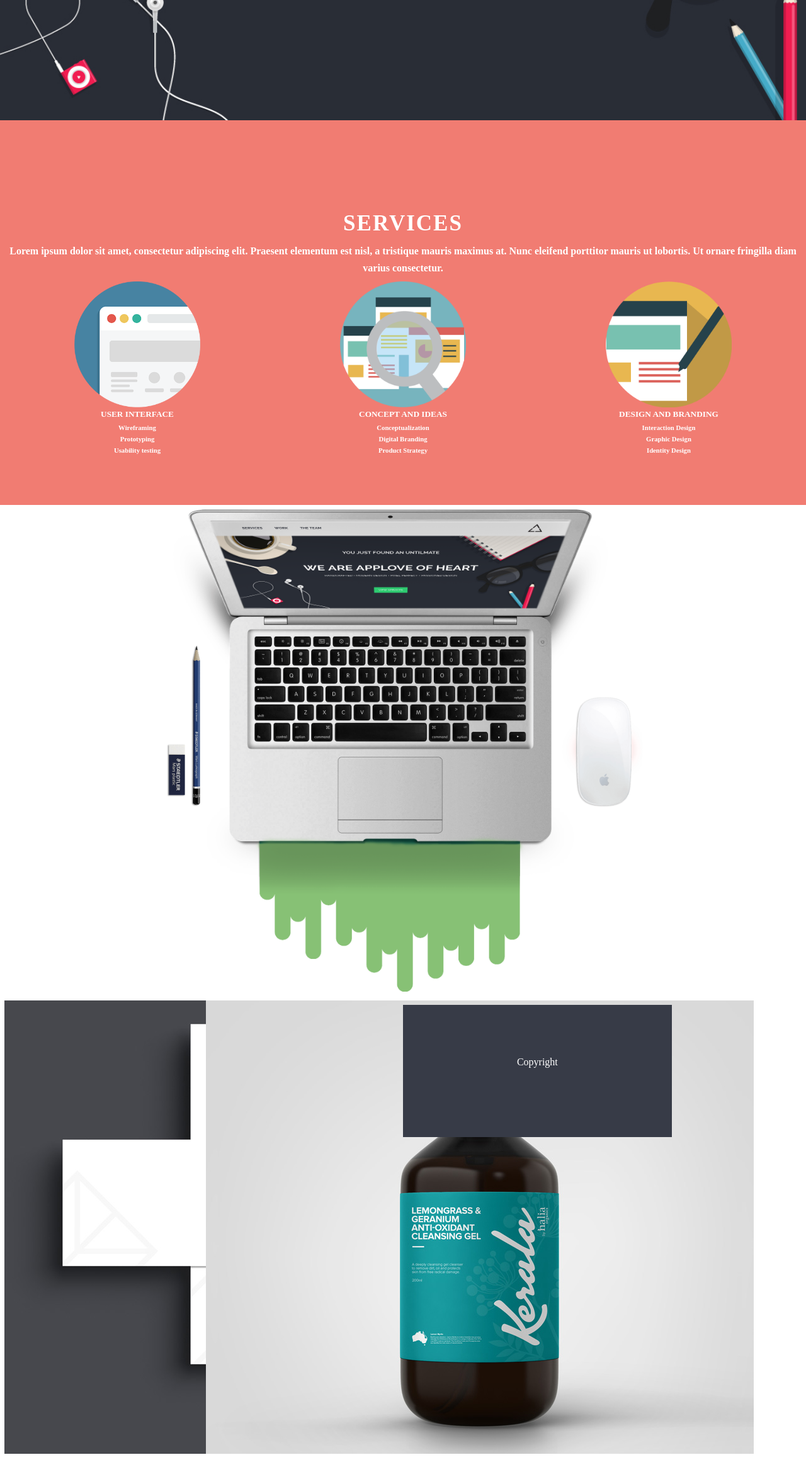
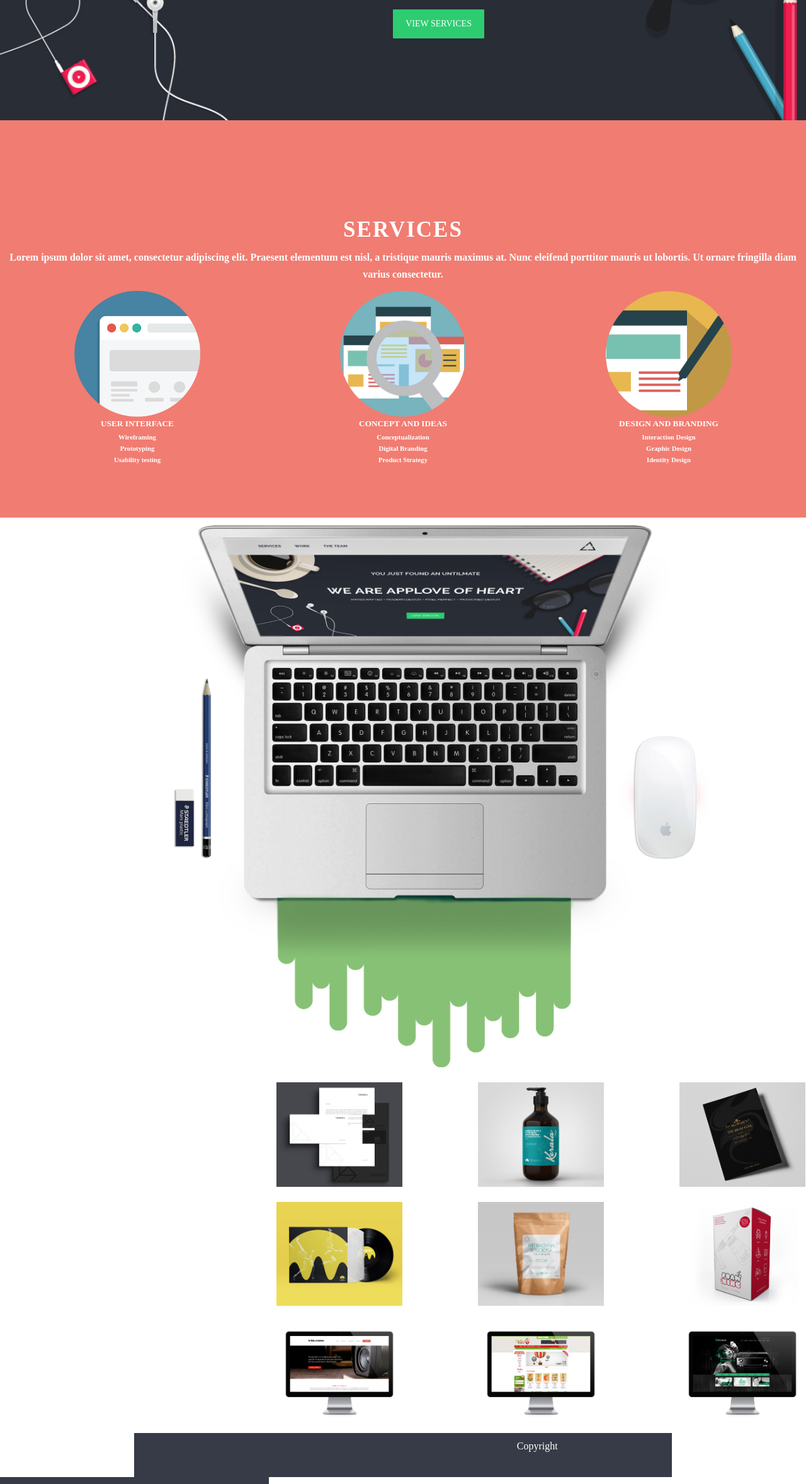
Before and after one commit to monerivas/apploveGrid, a plain HTML site: page index.html in a window 1280 px wide. Shown: the part 443-2800 px from the top of the page at 63% size. Before the commit the page ends 2759 px from the top, so only its background shows below. Drawn offline with Linux system fonts and the light colour scheme.

Commit message:
maquetacion 85 porciento

```diff
--- a/css/common.css
+++ b/css/common.css
@@ -8,11 +8,24 @@
     margin: 0;
     padding: 0;
 }
+
+.mb-0 {
+  margin-bottom: 0;
+}
+
+.mt-0 {
+  margin-top: 0;
+}
+
+.text-uppercase {
+  text-transform: uppercase;
+}
+/*-------------------------------*/
 .container{
     width: 100%;
     margin:  0 auto;
 }
-.row: before. .row:after{
+.row: before,.row:after{
     content: " ";
     display: table;
 }
@@ -24,8 +37,6 @@
     min-height: 7px;
     padding: 12px;
     float: left;
-    padding: 7px;
-
 }
 
 .col-1{
@@ -79,17 +90,7 @@
 }
 
 /*---------------------Final de mi grid--------------------*/
-.mb-0 {
-  margin-bottom: 0;
-}
 
-.mt-0 {
-  margin-top: 0;
-}
-
-.text-uppercase {
-  text-transform: uppercase;
-}
 
 /*-----------GLOBALES no grid-----*/
 
--- a/css/main.css
+++ b/css/main.css
@@ -25,6 +25,7 @@ body {
 
 img {
   vertical-align: middle;
+
 }
 
 a {
@@ -57,7 +58,7 @@ header{
     padding:  14px 70px;
     overflow: auto; /*nuscar que es overflow*/
 }
-#home{
+.home{
     background-image: url(../assets/images/bg-home.jpg);
     background-position: center;
     background-repeat: no-repeat;
@@ -68,7 +69,7 @@ header{
     color: white;
 }
 
-#home .container{
+.home{
     color: white;
     padding: 70px;
 }
@@ -92,7 +93,7 @@ header{
 
 /*----------Services section-------------*/
 
-#services{
+.services{
     background-color: #F17C72;
     text-align: center;
     color: #fff;
@@ -114,7 +115,7 @@ header{
 
 
 /*---------Seccion 3 WORK---------*/
-#work{
+.work{
 
 }
 
--- a/index.html
+++ b/index.html
@@ -24,7 +24,7 @@
     </header>
         <!--------Secion 1 HOME------->
 
-    <section id="home">
+    <section class="home container">
        <section class="col-12 marginTop"></section>
         <section class="col-2 "></section>
         <div class="col-8">
@@ -37,7 +37,7 @@
 
     </section>
     <!--------Secion 2 services------->
-    <section id="services">
+    <section class="services container">
        <section class="col-12 marginTop"></section>
        <div class="row">
            <h2 class="text-uppercase text-services mt-0">Services</h2>
@@ -70,27 +70,74 @@
        </div>
     </section>
 
-    <section id="work">
-        <section class="col-2"></section>
-        <section class="col-8">
-            <img src="assets/images/hero.png" width="800">
-        </section>
-        <section class="col-2"></section>
+    <section class="work container">
+       <section class="row">
+            <section class="col-2"></section>
+            <section class="col-8">
+                <img src="assets/images/hero.png" width="900">
+            </section>
+            <section class="col-2"></section>
+       </section>
+    </section>
+
+
         <!--section fotitos-->
-        <section class="row">
-           <section class="col-3">
-               <img src="assets/images/img-1.jpg" >
+        <section class="container">
+         <section class="row">
+           <section class="col-2"></section>
+           <section class="col-2">
+               <img src="assets/images/img-1.jpg" width="200">
            </section>
-           <section class="col-3">
-               <img src="assets/images/img-2.jpg" alt="">
+           <section class="col-1"></section>
+           <section class="col-2">
+               <img src="assets/images/img-2.jpg" width="200">
            </section>
-           <section class="col-3"></section>
+           <section class="col-1"></section>
+
+           <section class="col-2">
+               <img src="assets/images/img-3.jpg" width="200">
+           </section>
+           <section class="col-2"></section>
         </section>
 
-        <section class="row"></section>
-        <section class="row"></section>
 
-    </section>
+        <section class="row">
+           <section class="col-2"></section>
+           <section class="col-2">
+               <img src="assets/images/img-4.jpg" width="200">
+           </section>
+           <section class="col-1"></section>
+           <section class="col-2">
+               <img src="assets/images/img-5.jpg" width="200">
+           </section>
+           <section class="col-1"></section>
+
+           <section class="col-2">
+               <img src="assets/images/img-6.jpg" width="200">
+           </section>
+           <section class="col-2"></section>
+        </section>
+
+
+        <section class="row">
+           <section class="col-2"></section>
+           <section class="col-2">
+               <img src="assets/images/img-7.jpg" width="200">
+           </section>
+           <section class="col-1"></section>
+           <section class="col-2">
+               <img src="assets/images/img-8.jpg" width="200">
+           </section>
+           <section class="col-1"></section>
+
+           <section class="col-2">
+               <img src="assets/images/img-9.jpg" width="200">
+           </section>
+           <section class="col-2"></section>
+        </section>
+        </section>
+
+
 
     <section class="row">
         <section class="col-4 estilosFooter" ></section>
```
